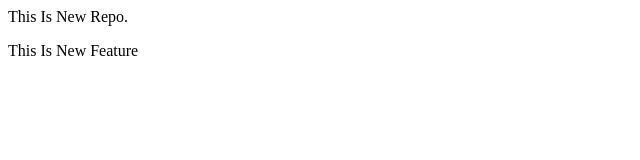
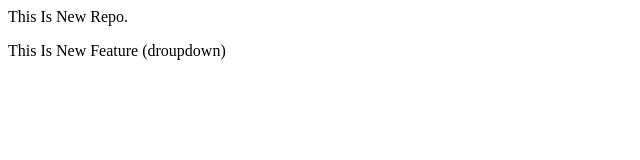
Before and after one commit to Ajay-Khoje/LocalRepo1, a plain HTML site: page index.html in a window 1280 px wide. Shown: the full height of the page, 0-640 px from the left. Drawn offline with Linux system fonts and the light colour scheme.

```diff
--- a/index.html
+++ b/index.html
@@ -1,2 +1,2 @@
 <p> This Is New Repo.</p>
-<p> This Is New Feature</p>
+<p> This Is New Feature (droupdown)</p>
```
